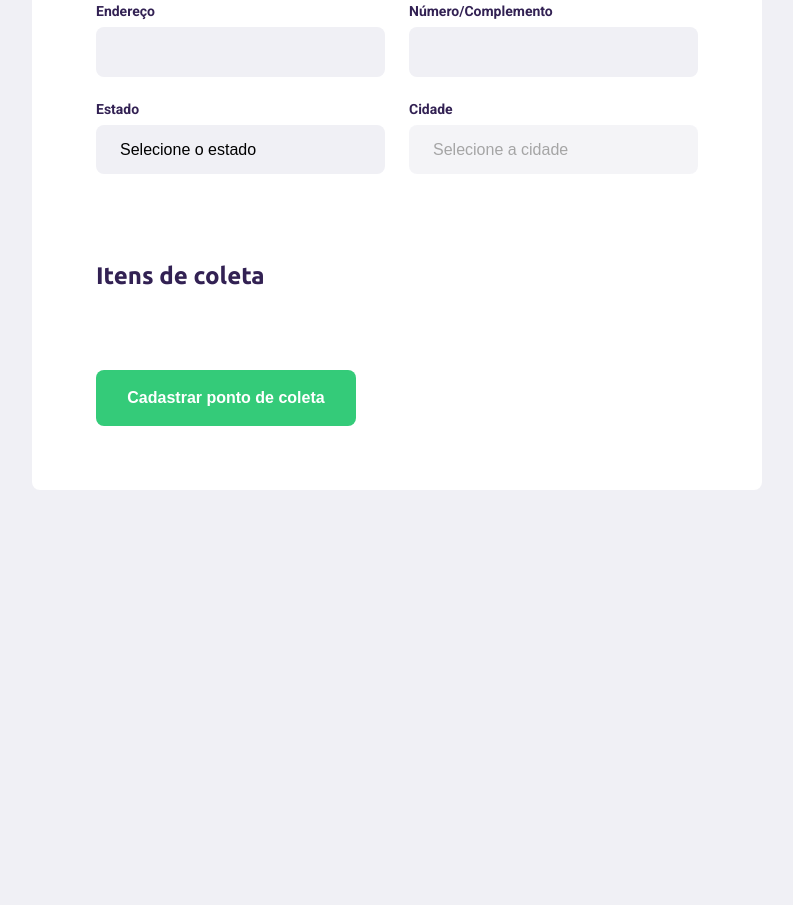
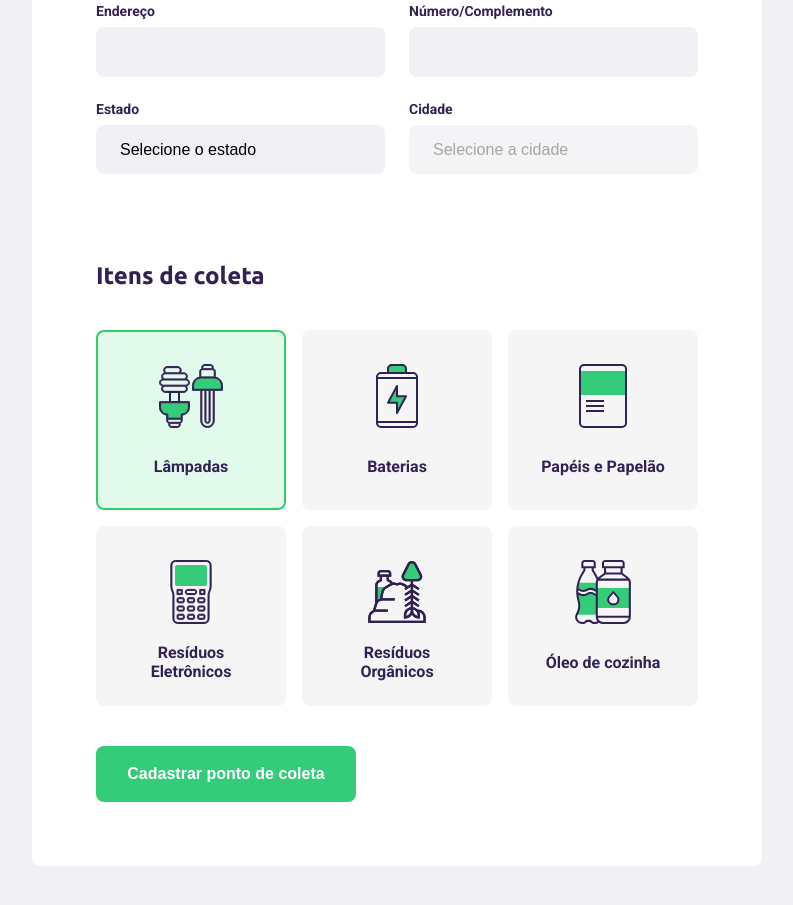
Before and after one commit to MoraesFS-N/ecoleta, a plain HTML site: page create-point.html in a window 1280 px wide. Shown: the part 505-1410 px from the top of the page, without its empty margins (243-1036 px from the left). Before the commit the page ends 1075 px from the top, so only its background shows below. Drawn offline with Linux system fonts and the light colour scheme; no server answers.

Commit message:
Segunda parte do cadastro de ponto de coleta.

```diff
--- a/create-point.html
+++ b/create-point.html
@@ -24,26 +24,25 @@
                         </legend>
                         <div class="field">
                             <label for="name">Nome da entidade</label>
-                            <input type="text" name="name">
+                            <input type="text" name="name" required>
                         </div>
                         <div class="field-group">
                             <div class="field">
                                 <label for="address">Endereço</label>
-                                <input type="text" name="address">
+                                <input type="text" name="address" required>
                             </div>
                             <div class="field">
                                 <label for="address2">Número/Complemento</label>
-                                <input type="text" name="address2">
+                                <input type="text" name="address2" required>
                             </div>
                         </div>
                         <div class="field-group">
-
                             <div class="field">
                                 <label for="state">Estado</label>
                                     <select name="uf">
                                        <option value=""> Selecione o estado </option>
                                     </select>
-                                    <input type="hidden" name="state">
+                                    <input type="hidden" name="state" required>
                             </div>
                             <div class="field">
                                 <label for="city">Cidade</label>
@@ -53,12 +52,24 @@
                             </div>
                         </div>
                     </fieldset>
+
+
+
                     <fieldset>
                         <legend>
                             <h2>Itens de coleta</h2>
                         </legend>
+
+                        <div class="itens-grid">
+                            <li data-id="1"class="selected"><img src="./assets/lampadas.svg" alt="Lâmpadas"><span>Lâmpadas</span></li>
+                            <li data-id="2"><img src="./assets/baterias.svg" alt="Baterias"><span>Baterias</span></li>
+                            <li data-id="3"><img src="./assets/papeis-papelao.svg" alt="Papéis em geral"><span>Papéis e Papelão</span></li>
+                            <li data-id="4"><img src="./assets/eletronicos.svg" alt="Eletrônicos"><span>Resíduos Eletrônicos</span></li>
+                            <li data-id="5"><img src="./assets/organicos.svg" alt="Orgânicos"><span>Resíduos Orgânicos</span></li>
+                            <li data-id="6"><img src="./assets/oleo.svg" alt="Óleo de cozinha"><span>Óleo de cozinha</span></li>
+                        </div>
                     </fieldset>
-                <button>Cadastrar ponto de coleta</button>
+                <button type="submit" > Cadastrar ponto de coleta</button>
             </form>
             <script src="/scripts/create-point.js"></script>
     </div>
--- a/scripts/create-point.js
+++ b/scripts/create-point.js
@@ -25,16 +25,44 @@ function getCities(event) {
     stateInput.value = event.target.options[indexOfSelectedState].text;
 
     const url = 'https://servicodados.ibge.gov.br/api/v1/localidades/estados/33/municipios';
+    citySelect.innerHTM = '<option value> Selecione a cidade></option>';
+    citySelect.disabled = true;
 
     fetch(url)
     .then( res => res.json())
     .then( cities => {
-
         for (const city of cities) {
-            citySelect.innerHTML += `<option value="${city.id}">${city.nome}</option>`;
+            citySelect.innerHTML += `<option value="${city.nome}">${city.nome}</option>`;
         }
     citySelect.disabled= false;
     })
 }
 
 document.querySelector('select[name=uf]').addEventListener('change', getCities);
+
+// itens de coleta
+const itensToCollect = document.querySelectorAll('.itens-grid');
+
+for (const item of itensToCollect) {
+    item.addEventListener('click', handleSelectedItem);
+}
+
+let selectedItens = [];
+
+
+function handleSelectedItem(event) {
+    const itemLi = event.target;
+    // adicionar ou remover um classe
+    itemLi.classList.toggle('selected');
+
+    const itemId = event.target.dataset.id;
+
+    // verificar se existem itens selecionados, se sim, pegar os itens selecionados
+    const alreadySelected = selectedItens.findIndex( (item)=>{
+       const itemFound = item === itemId
+    })
+
+    //se já estiver selecionadom tirar da seleção
+
+    // se não tiver selecionado, adicionar a seleção
+}
--- a/style/create-point.css
+++ b/style/create-point.css
@@ -109,9 +109,53 @@ form button {
     border: 0;
     margin-top: 40px;
     transition: 400ms;
+    cursor: pointer;
+
 }
 
 form button:hover{
     background-color: #2fb86e;
 
 }
+
+
+.itens-grid{
+    display: grid;
+    grid-template-columns: 1fr 1fr 1fr;
+    gap: 16px;
+}
+
+.itens-grid li{
+    background-color: #f5f5f5;
+    list-style: none;
+    border: 2px solid #f5f5f5;
+    border-radius: 8px;
+    height: 180px;
+    padding: 32px 24px 16px;
+    display: flex;
+    flex-direction: column;
+    align-items: center;
+    justify-content: space-between;
+    text-align: center;
+
+    cursor: pointer;
+}
+
+.itens-grid li span{
+    margin-top:12px;
+    flex: 1;
+    display: flex;
+    align-items: center;
+    color: var(--title-color);
+    font-weight: bold;
+}
+
+.itens-grid li.selected{
+    background:#e1faec;
+    border: 2px solid #34cb69;
+}
+
+.itens-grid li img,
+.itens-grid li img span{
+    pointer-events: none;
+}
```
